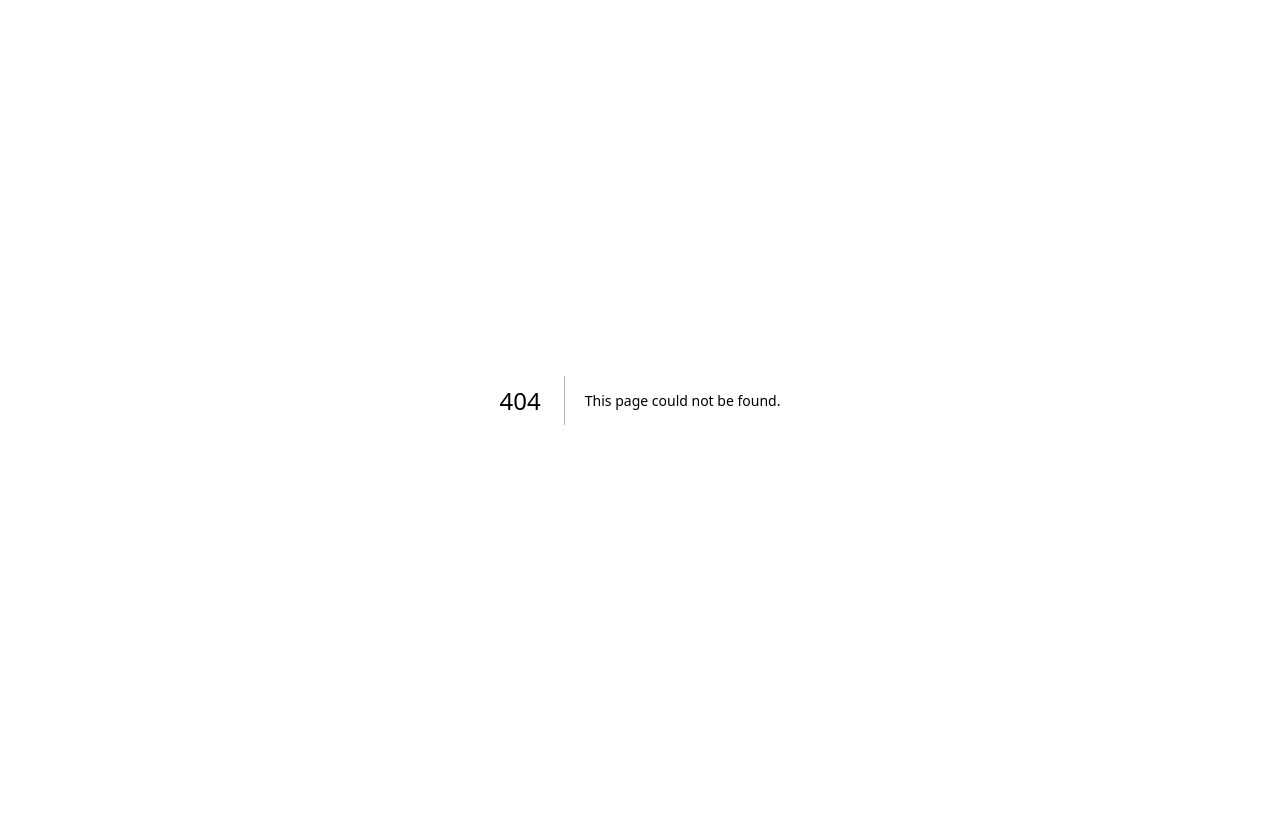
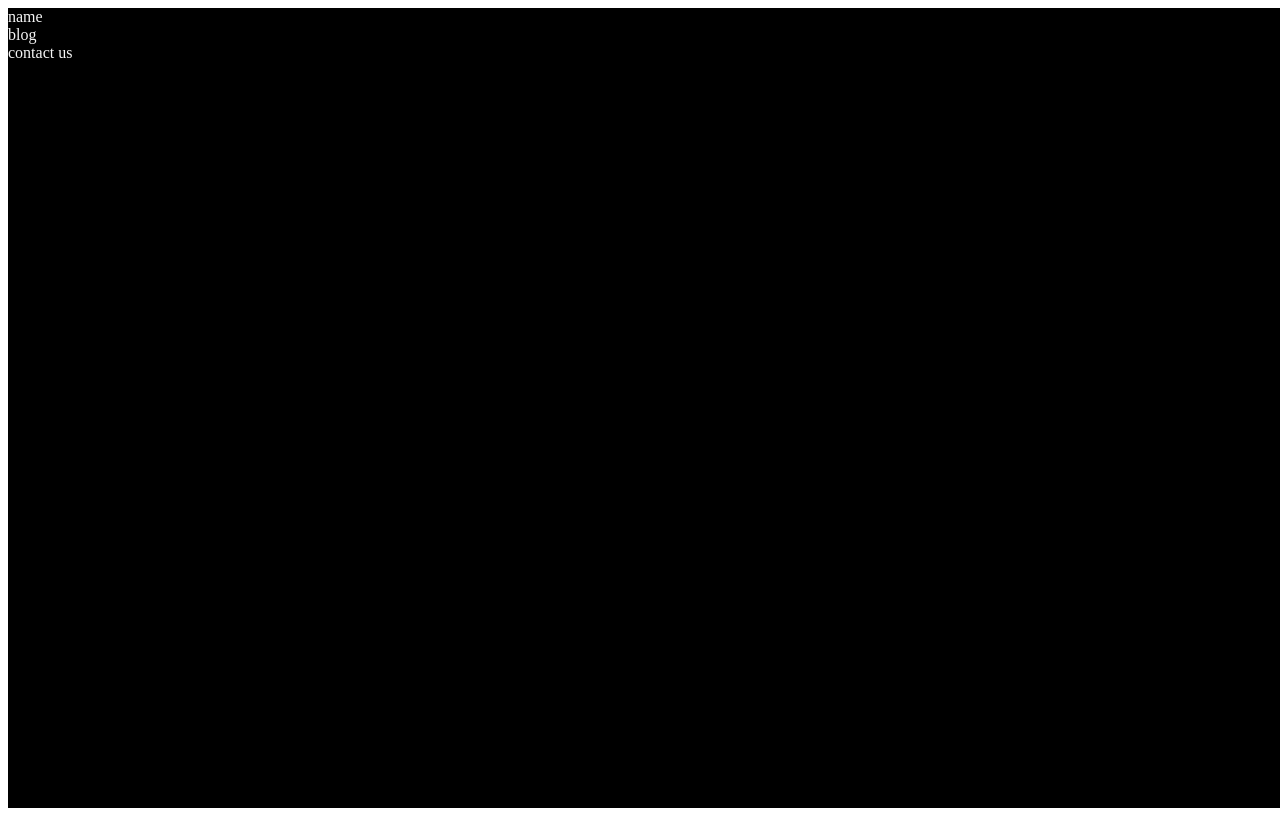
Before and after one commit to tobsirl/next-personal-blog, a Next.js app: page / in a window 1280 px wide. Before the commit this address had no page. Built offline with nearby package versions, Linux system fonts and the light colour scheme.

Commit message:
Next-Personal-Blog Styling

```diff
--- /dev/null
+++ b/app/page.tsx
@@ -0,0 +1,11 @@
+import styles from '../styles/home.module.css'
+
+export default async function Home() {
+  return (
+    <div className={styles.home}>
+      <div>name</div>
+      <div>blog</div>
+      <div>contact us</div>
+    </div>
+  )
+}
--- a/styles/global.css
+++ b/styles/global.css
@@ -1,3 +1,13 @@
 * {
   box-sizing: border-box;
 }
+
+body,
+html {
+  margin: 0;
+  padding: 0;
+  font-family: 'Open Sans', sans-serif;
+  font-size: 16px;
+  line-height: 1.5;
+  color: #333;
+}
--- /dev/null
+++ b/styles/home.module.css
@@ -0,0 +1,6 @@
+.home {
+  height: 100vh;
+  width: 100vw;
+  background: black;
+  color: whitesmoke;
+}
```
